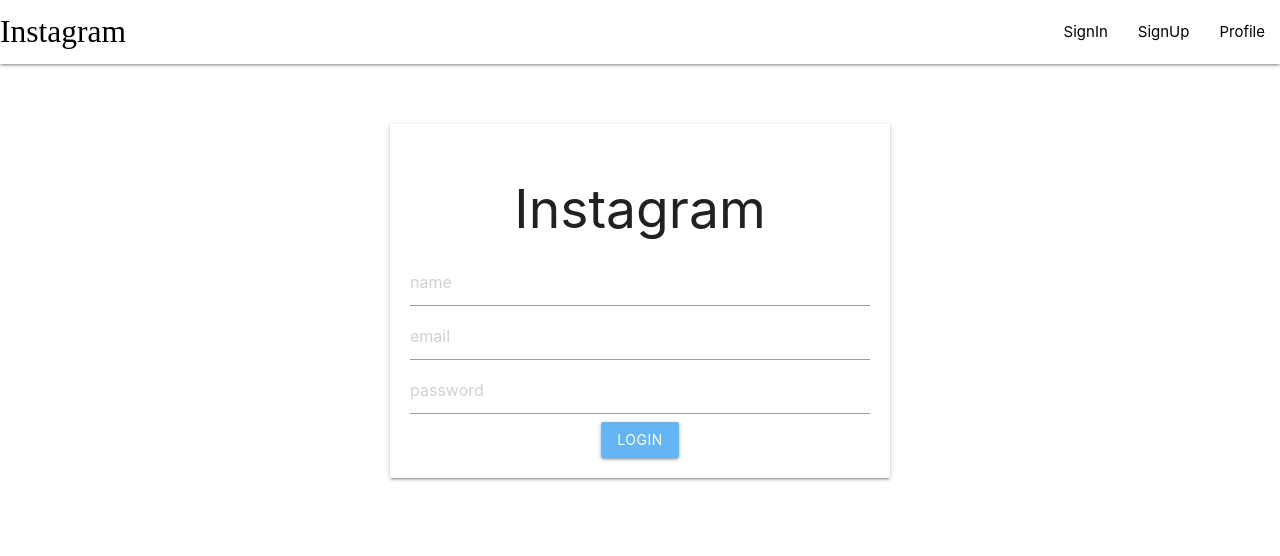
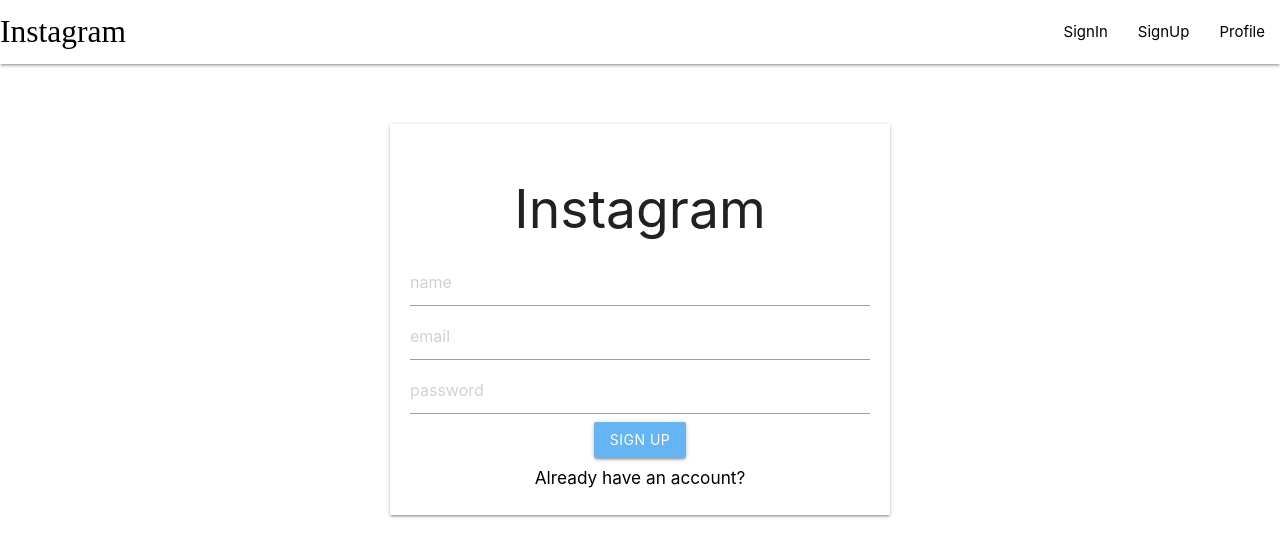
Before and after one commit to dimanranawaka/MERN_Stack_Social_Site, a React (Create React App) app in the folder client/: page /SignUp in a window 1280 px wide. Shown: the top 556 px of the page. Built offline with nearby package versions, Linux system fonts and the light colour scheme; a web font is replaced by a local one.

Commit message:
signUp Ui

```diff
--- a/client/src/components/screens/SignUp.js
+++ b/client/src/components/screens/SignUp.js
@@ -1,4 +1,5 @@
 import React from 'react';
+import {Link} from 'react-router-dom';
 
 const SignUp = () => {
 
@@ -11,8 +12,11 @@
                 <input type="text" placeholder="password" />
 
                 <button className="btn waves-effect waves-light #64b5f6 blue lighten-2">
-                    Login
+                    Sign Up
                 </button>
+                <h6>
+                    <Link to="/SignIn">Already have an account?</Link>
+                </h6>
             </div>
         </div>
     );
```
